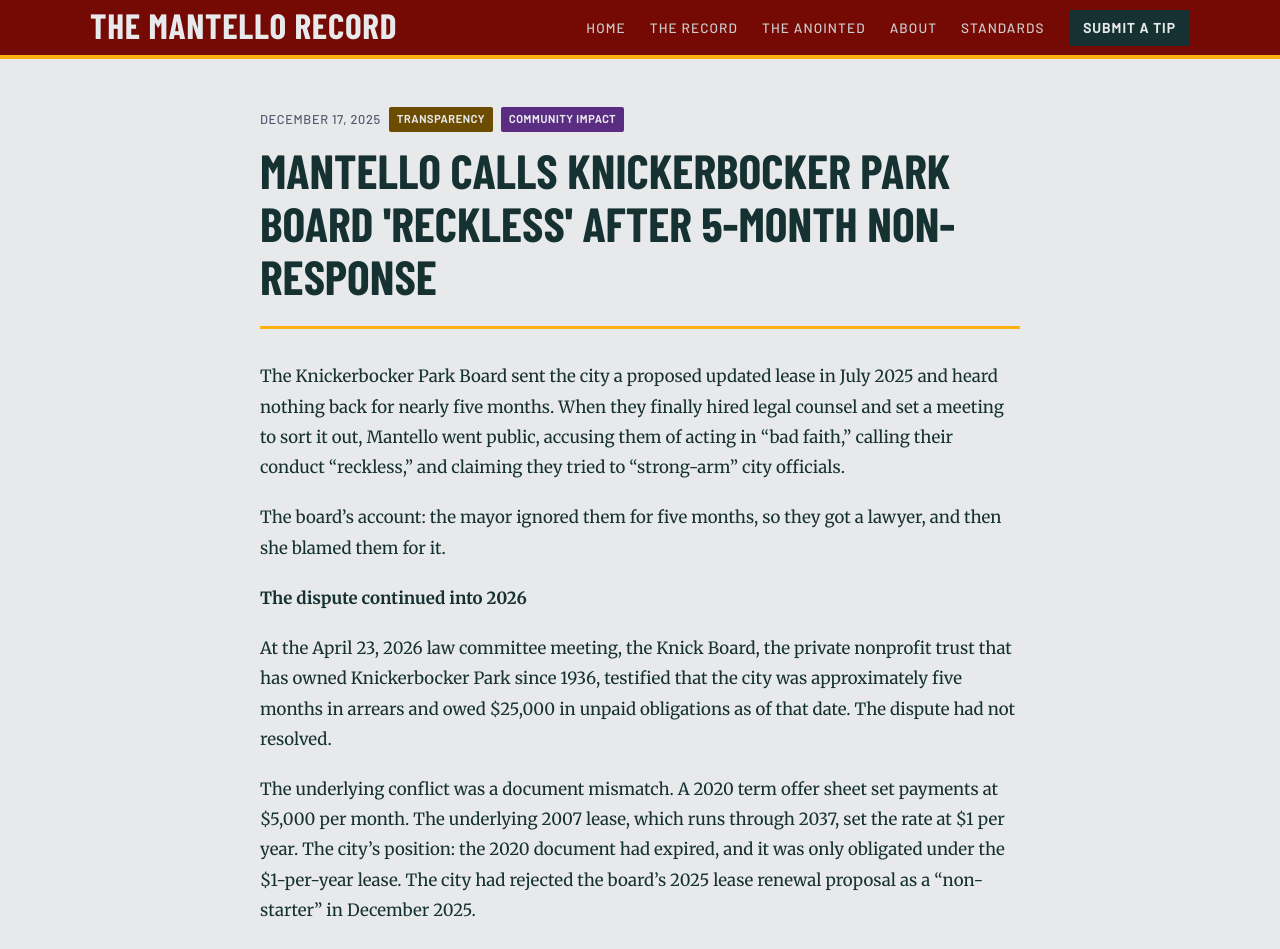
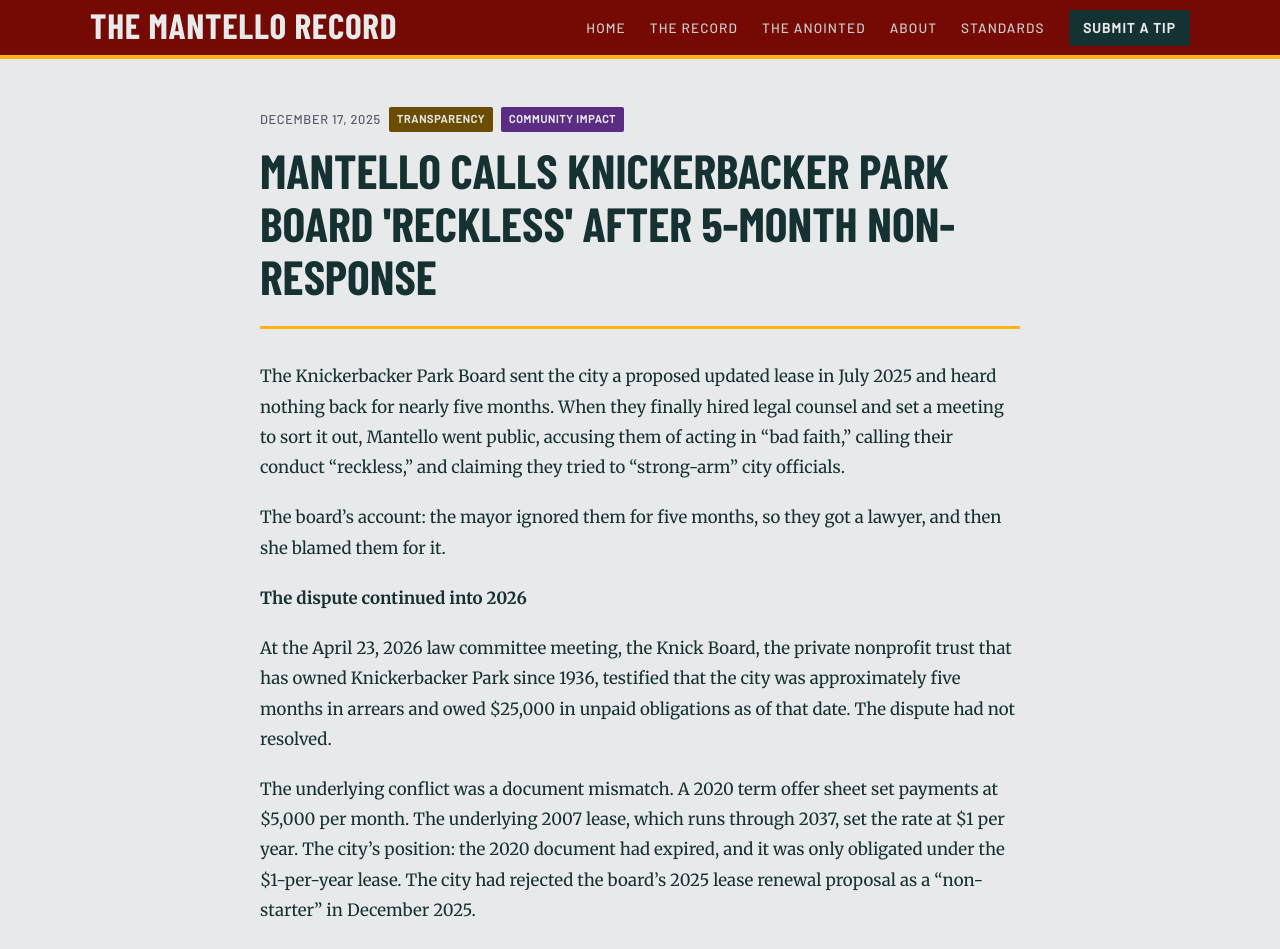
Before and after one commit to MdevitSEC/the-mantello-record, a Jekyll site: the page built from _posts/2025-12-17-knickerbacker-park-board-reckless.md, in a window 1280 px wide. Shown: the top 949 px of the page. Built offline with Jekyll 4.4.1, drawn with Linux system fonts in a browser that asks for light colours; some web fonts are replaced.

Commit message:
Fix Knickerbacker spelling — revert erroneous rename to Knickerbocker
Corrects a prior mistake: the park name is Knickerbacker (with 'a'), not Knickerbocker. Renames the post file back to the correct spelling and fixes all references in the post content, the-record.md, and the transparency post.

Co-Authored-By: Claude Sonnet 4.6 <noreply@anthropic.com>

```diff
--- a/_posts/2025-12-17-knickerbocker-park-board-reckless.md
+++ b/_posts/2025-12-17-knickerbacker-park-board-reckless.md
@@ -1,17 +1,17 @@
 ---
 layout: post
-title: "Mantello Calls Knickerbocker Park Board 'Reckless' After 5-Month Non-Response"
+title: "Mantello Calls Knickerbacker Park Board 'Reckless' After 5-Month Non-Response"
 date: 2025-12-17
 categories: ["Transparency", "Community Impact"]
 ---
 
-The Knickerbocker Park Board sent the city a proposed updated lease in July 2025 and heard nothing back for nearly five months. When they finally hired legal counsel and set a meeting to sort it out, Mantello went public, accusing them of acting in "bad faith," calling their conduct "reckless," and claiming they tried to "strong-arm" city officials.
+The Knickerbacker Park Board sent the city a proposed updated lease in July 2025 and heard nothing back for nearly five months. When they finally hired legal counsel and set a meeting to sort it out, Mantello went public, accusing them of acting in "bad faith," calling their conduct "reckless," and claiming they tried to "strong-arm" city officials.
 
 The board's account: the mayor ignored them for five months, so they got a lawyer, and then she blamed them for it.
 
 **The dispute continued into 2026**
 
-At the April 23, 2026 law committee meeting, the Knick Board, the private nonprofit trust that has owned Knickerbocker Park since 1936, testified that the city was approximately five months in arrears and owed $25,000 in unpaid obligations as of that date. The dispute had not resolved.
+At the April 23, 2026 law committee meeting, the Knick Board, the private nonprofit trust that has owned Knickerbacker Park since 1936, testified that the city was approximately five months in arrears and owed $25,000 in unpaid obligations as of that date. The dispute had not resolved.
 
 The underlying conflict was a document mismatch. A 2020 term offer sheet set payments at $5,000 per month. The underlying 2007 lease, which runs through 2037, set the rate at $1 per year. The city's position: the 2020 document had expired, and it was only obligated under the $1-per-year lease. The city had rejected the board's 2025 lease renewal proposal as a "non-starter" in December 2025.
 
```
Also changed, not shown: _posts/2024-01-01-transparency-and-information-failures.md (+1 -1 lines), the-record.md (+1 -1 lines).
